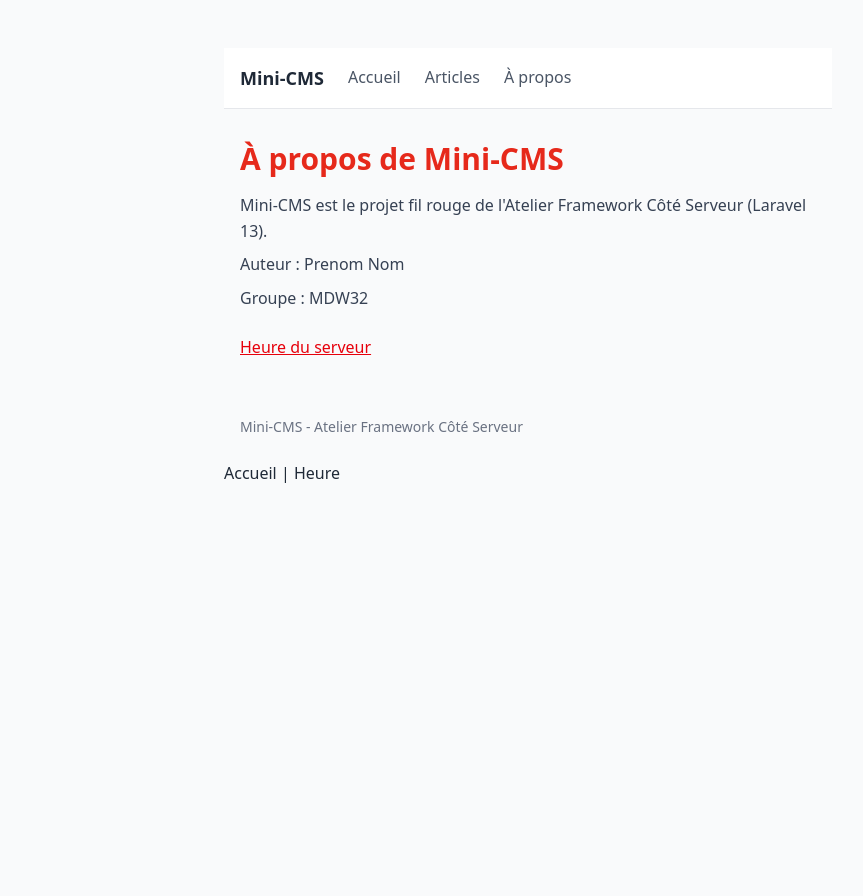
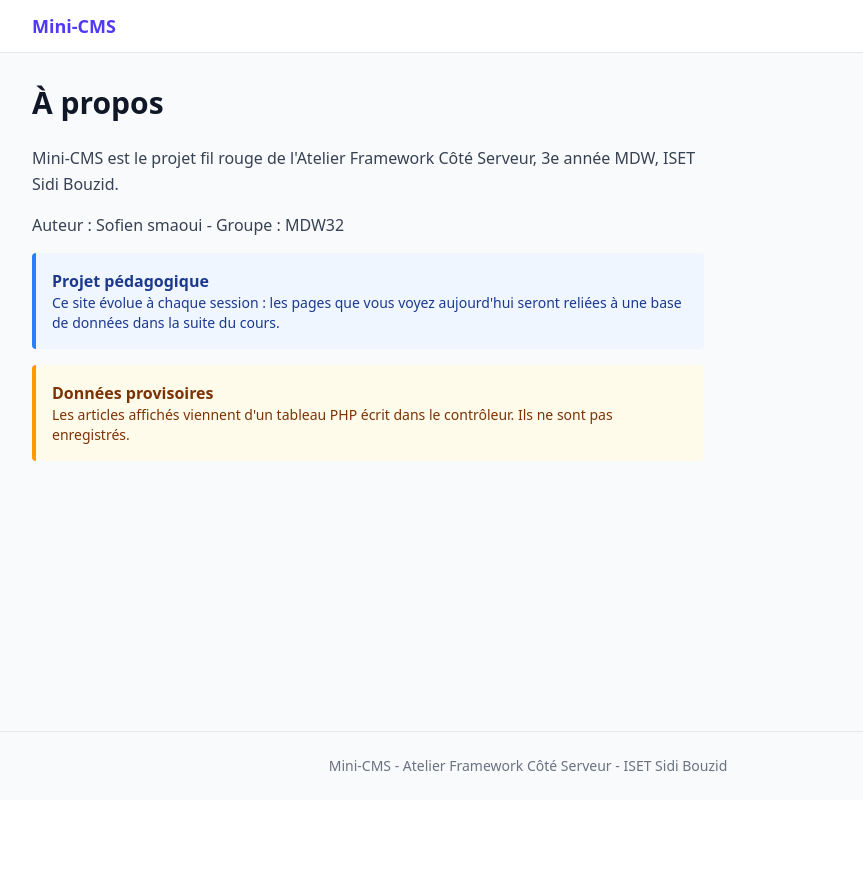
Before and after one commit to sofiensmaoui28-max/mini-cms, a Laravel app: page /a-propos in a window 1280 px wide. Shown: the whole page, without its empty margins (112-975 px from the left). After the commit the page ends 771 px from the top, so only its background shows below. Run offline with Laravel 12, Linux system fonts and the light colour scheme; style sheets or scripts are compiled from the project's sources.

Commit message:
Ajouter x-navbar et x-nav-link au layout

```diff
--- a/app/Http/Controllers/PageController.php
+++ b/app/Http/Controllers/PageController.php
@@ -14,7 +14,7 @@ class PageController extends Controller
     public function about(): View
     {
         return view('a-propos', [
-            'auteur' => 'Prenom Nom',
+            'auteur' => 'Sofien smaoui',
             'groupe' => 'MDW32',
         ]);
     }
--- a/resources/views/a-propos.blade.php
+++ b/resources/views/a-propos.blade.php
@@ -1,32 +1,21 @@
-<!DOCTYPE html>
-<html lang="fr">
-<head>
-    <meta charset="UTF-8">
-    <meta name="viewport" content="width=device-width, initial-scale=1.0">
-    <title>À propos - Mini-CMS</title>
-    <style>
-        body { font-family: system-ui, sans-serif; max-width: 40rem; margin: 3rem auto; padding: 0 1rem; color: #1f2937; line-height: 1.6; }
-        h1 { color: #e6291b; }
-    </style>
-</head>
-<body>
-    <x-layout>
+<x-layout>
     <x-slot:title>À propos - Mini-CMS</x-slot:title>
 
-    <h1 class="text-3xl font-bold">À propos de Mini-CMS</h1>
-    <p class="mt-4 text-gray-700">Mini-CMS est le projet fil rouge de l'Atelier Framework Côté Serveur (Laravel 13).</p>
-    <p class="mt-2 text-gray-700">Auteur : {{ $auteur }}</p>
-    <p class="mt-2 text-gray-700">Groupe : {{ $groupe }}</p>
-    <p class="mt-6">
-        <a href="/heure" class="text-red-600 underline">Heure du serveur</a>
-    </p>
+    <h1 class="text-3xl font-bold mb-6">À propos</h1>
+
+    <div class="space-y-4 max-w-2xl">
+        <p class="text-gray-700 leading-relaxed">
+            Mini-CMS est le projet fil rouge de l'Atelier Framework Côté Serveur, 3e année MDW, ISET Sidi Bouzid.
+        </p>
+
+        <p class="text-gray-700">Auteur : {{ $auteur }} - Groupe : {{ $groupe }}</p>
+
+        <x-alert type="info" title="Projet pédagogique">
+            Ce site évolue à chaque session : les pages que vous voyez aujourd'hui seront reliées à une base de données dans la suite du cours.
+        </x-alert>
+
+        <x-alert type="warning" title="Données provisoires">
+            Les articles affichés viennent d'un tableau PHP écrit dans le contrôleur. Ils ne sont pas enregistrés.
+        </x-alert>
+    </div>
 </x-layout>
-    <p>
-        <p>
-        <a href="{{ route('home') }}">Accueil</a> |
-        <a href="/heure">Heure</a>
-    </p>
-    </p>
-
-</body>
-</html>
--- /dev/null
+++ b/resources/views/components/alert.blade.php
@@ -0,0 +1,20 @@
+@props(['type' => 'info', 'title' => null])
+
+@php
+    $styles = [
+        'info' => 'border-blue-500 bg-blue-50 text-blue-900',
+        'success' => 'border-green-500 bg-green-50 text-green-900',
+        'warning' => 'border-amber-500 bg-amber-50 text-amber-900',
+        'error' => 'border-red-500 bg-red-50 text-red-900',
+    ];
+
+    $classes = $styles[$type] ?? $styles['info'];
+@endphp
+
+<div role="{{ $type === 'error' ? 'alert' : 'status' }}" {{ $attributes->merge(['class' => 'border-l-4 p-4 rounded '.$classes]) }}>
+    @if ($title)
+        <p class="font-semibold">{{ $title }}</p>
+    @endif
+
+    <div class="text-sm">{{ $slot }}</div>
+</div>
--- a/resources/views/components/layout.blade.php
+++ b/resources/views/components/layout.blade.php
@@ -6,22 +6,15 @@
     <title>{{ $title ?? 'Mini-CMS' }}</title>
     @vite(['resources/css/app.css', 'resources/js/app.js'])
 </head>
-<body class="min-h-screen bg-gray-50 text-gray-900">
-    <header class="border-b border-gray-200 bg-white">
-        <nav class="mx-auto flex max-w-3xl items-center gap-6 px-4 py-4">
-            <a href="{{ route('home') }}" class="text-lg font-bold">Mini-CMS</a>
-            <a href="{{ route('home') }}" class="text-gray-600 hover:text-gray-900">Accueil</a>
-                        <a href="{{ route('posts.index') }}" class="text-gray-600 hover:text-gray-900">Articles</a>
-            <a href="{{ route('about') }}" class="text-gray-600 hover:text-gray-900">À propos</a>
-        </nav>
-    </header>
+<body class="min-h-screen bg-gray-50 text-gray-900 flex flex-col">
+    <x-navbar />
 
-    <main class="mx-auto max-w-3xl px-4 py-8">
+    <main class="flex-1 w-full max-w-5xl mx-auto px-4 py-8">
         {{ $slot }}
     </main>
 
-    <footer class="mx-auto max-w-3xl px-4 py-6 text-sm text-gray-500">
-        Mini-CMS - Atelier Framework Côté Serveur
+    <footer class="border-t border-gray-200 py-6 text-center text-sm text-gray-500">
+        Mini-CMS - Atelier Framework Côté Serveur - ISET Sidi Bouzid
     </footer>
 </body>
 </html>
--- /dev/null
+++ b/resources/views/components/nav-link.blade.php
@@ -0,0 +1,19 @@
+<div>
+    <!-- Let all y@props(['to', 'match' => null])
+
+@php
+    $active = request()->routeIs($match ?? $to);
+@endphp
+
+<a
+    href="{{ route($to) }}"
+    @if ($active) aria-current="page" @endif
+    {{ $attributes->class([
+        'px-3 py-2 rounded-md text-sm font-medium transition-colors',
+        'bg-indigo-600 text-white' => $active,
+        'text-gray-700 hover:bg-gray-100' => ! $active,
+    ]) }}
+>
+    {{ $slot }}
+</a>our things have their places; let each part of your business have its time. - Benjamin Franklin -->
+</div>
--- /dev/null
+++ b/resources/views/components/navbar.blade.php
@@ -0,0 +1,10 @@
+<header class="bg-white border-b border-gray-200">
+    <nav class="max-w-5xl mx-auto px-4 py-3 flex flex-wrap items-center gap-2" aria-label="Navigation principale">
+        <a href="{{ route('home') }}" class="font-bold text-lg text-indigo-600 mr-4">Mini-CMS</a>
+
+        <x-nav-link to="home">Accueil</x-nav-link>
+        <x-nav-link to="posts.index" match="posts.*">Articles</x-nav-link>
+        <x-nav-link to="time">Heure</x-nav-link>
+        <x-nav-link to="about">À propos</x-nav-link>
+    </nav>
+</header>
```
